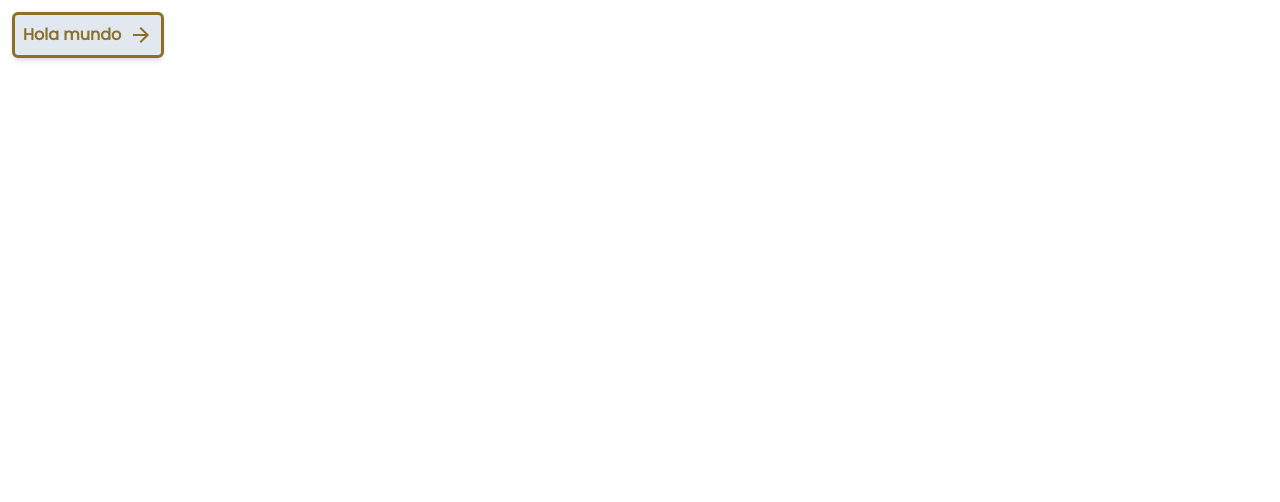
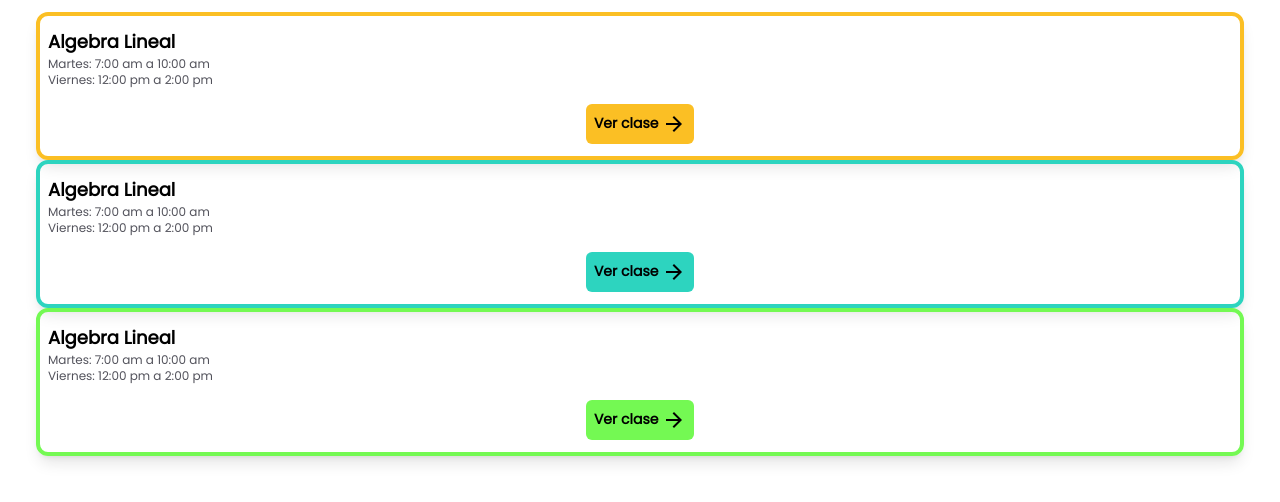
Before and after one commit to gabrielmj23/attend, a React (Vite) app: page / in a window 1280 px wide. Shown: the top 502 px of the page. Built offline with nearby package versions, Linux system fonts and the light colour scheme.

Commit message:
Cards de clases y correcciones para tailwind

```diff
--- a/src/App.jsx
+++ b/src/App.jsx
@@ -1,16 +1,25 @@
-import Boton from "./components/Boton";
-import ArrowForwardIcon from "@mui/icons-material/ArrowForward";
+import CardClase from "./components/CardClase";
 
 function App() {
   return (
     <div className="p-3">
-      <Boton
-        texto="Hola mundo"
-        icono={<ArrowForwardIcon />}
-        tipo="secundario"
+      <CardClase
+        id="a"
+        nombre="Algebra Lineal"
+        horario={["Martes: 7:00 am a 10:00 am", "Viernes: 12:00 pm a 2:00 pm"]}
         color="amarillo"
-        sombra={true}
-        onClick={() => "Hola mundo"}
+      />
+      <CardClase
+        id="a"
+        nombre="Algebra Lineal"
+        horario={["Martes: 7:00 am a 10:00 am", "Viernes: 12:00 pm a 2:00 pm"]}
+        color="azul"
+      />
+      <CardClase
+        id="a"
+        nombre="Algebra Lineal"
+        horario={["Martes: 7:00 am a 10:00 am", "Viernes: 12:00 pm a 2:00 pm"]}
+        color="verde"
       />
     </div>
   );
--- a/src/components/Boton.jsx
+++ b/src/components/Boton.jsx
@@ -1,20 +1,22 @@
 import PropTypes from "prop-types";
-import { COLORES, COLORES_ACTIVO } from "../constants/colores";
+import { BOTONES_PRIMARIO } from "../constants/colores";
 
 function Boton({ texto, icono, tipo, color, sombra, onClick }) {
-  let classNames = "flex flex-row gap-2 rounded-md p-2 font-semibold hover:scale-105 active:scale-105";
+  let classNames =
+    "flex flex-row gap-2 rounded-md p-2 font-semibold hover:scale-105 active:scale-105 ";
   if (sombra) {
     classNames += " shadow-md";
   }
   if (tipo === "primario") {
-    classNames += ` bg-${COLORES[color]} hover:bg-${COLORES_ACTIVO[color]} active:bg-${COLORES_ACTIVO[color]}`;
+    classNames += BOTONES_PRIMARIO[color];
   } else {
     classNames += " border-[#8c7027] border-[3px] text-[#8c7027] bg-slate-200";
   }
   return (
     <button className={classNames} onClick={onClick}>
-      {texto}
-      {icono}
+      <span className="text-sm">
+        {texto} {icono}
+      </span>
     </button>
   );
 }
--- /dev/null
+++ b/src/components/CardClase.jsx
@@ -0,0 +1,39 @@
+import PropTypes from "prop-types";
+import { BORDES } from "../constants/colores";
+import Boton from "./Boton";
+import ArrowForwardIcon from "@mui/icons-material/ArrowForward";
+
+function CardClase({ id, nombre, horario, color }) {
+  const classNames =
+    "flex flex-col gap-4 rounded-xl mx-6 py-3 px-2 border-4 shadow-lg " +
+    BORDES[color];
+  return (
+    <div className={classNames}>
+      <div>
+        <p className="text-lg font-semibold">{nombre}</p>
+        {horario.map((hora, index) => (
+          <p key={index} className="text-xs text-zinc-600">
+            {hora}
+          </p>
+        ))}
+      </div>
+      <div className="flex flex-row justify-center">
+        <Boton
+          texto="Ver clase"
+          icono={<ArrowForwardIcon />}
+          tipo="primario"
+          color={color}
+        />
+      </div>
+    </div>
+  );
+}
+
+CardClase.propTypes = {
+  id: PropTypes.string.isRequired,
+  nombre: PropTypes.string.isRequired,
+  horario: PropTypes.arrayOf(PropTypes.string).isRequired,
+  color: PropTypes.oneOf(["amarillo", "azul", "verde", "gris"]),
+};
+
+export default CardClase;
--- a/src/constants/colores.js
+++ b/src/constants/colores.js
@@ -1,21 +1,21 @@
 /**
- * Colores constantes para botones, bordes y navegacion
+ * Nombres de clases para bordes de cards
  */
-const COLORES = {
-  amarillo: "amber-400",
-  azul: "teal-400",
-  verde: "[#74F953]",
-  gris: "[#7E8188]",
+const BORDES = {
+  amarillo: "border-amarillo",
+  azul: "border-azul",
+  verde: "border-verde",
+  gris: "border-gris",
+};
+
+/**
+ * Nombres de clases para botones primarios
+ */
+const BOTONES_PRIMARIO = {
+  amarillo: "bg-amarillo hover:bg-amarillo-activo active:bg-amarillo-activo",
+  azul: "bg-azul hover:bg-azul-activo active:bg-azul-activo",
+  verde: "bg-verde hover:bg-verde-activo active:bg-verde-activo",
+  gris: "bg-gris hover:bg-gris-activo active:bg-gris-activo",
 }
 
-/**
- * Colores constantes para botones en estado activo (hover, active)
- */
-const COLORES_ACTIVO = {
-  amarillo: "amber-600",
-  azul: "teal-600",
-  verde: "[#27ac06]",
-  gris: "[#56585d]",
-}
-
-export { COLORES, COLORES_ACTIVO };
+export { BORDES, BOTONES_PRIMARIO };
--- a/tailwind.config.js
+++ b/tailwind.config.js
@@ -2,7 +2,26 @@
 export default {
   content: ["./index.html", "./src/**/*.{html,js,jsx}"],
   theme: {
-    extend: {},
+    extend: {
+      colors: {
+        'amarillo': {
+          DEFAULT: '#fbbf24',
+          'activo': '#d97706',
+        },
+        'azul': {
+          DEFAULT: '#2dd4bf',
+          'activo': '#0d9488',
+        },
+        'verde': {
+          DEFAULT: '#74f953',
+          'activo': '#27ac06',
+        },
+        'gris': {
+          DEFAULT: '#7e8188',
+          'activo': '56585d',
+        },
+      }
+    },
   },
   plugins: [],
 }
```
